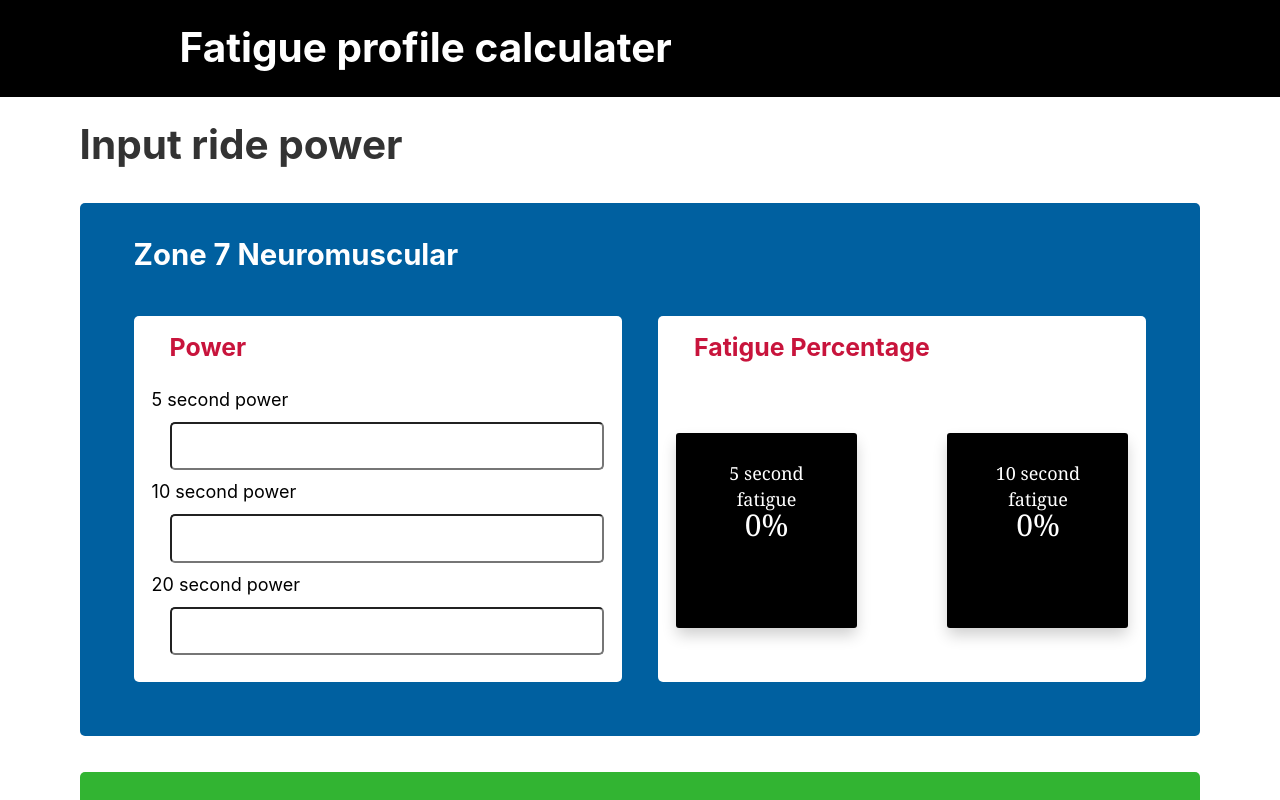
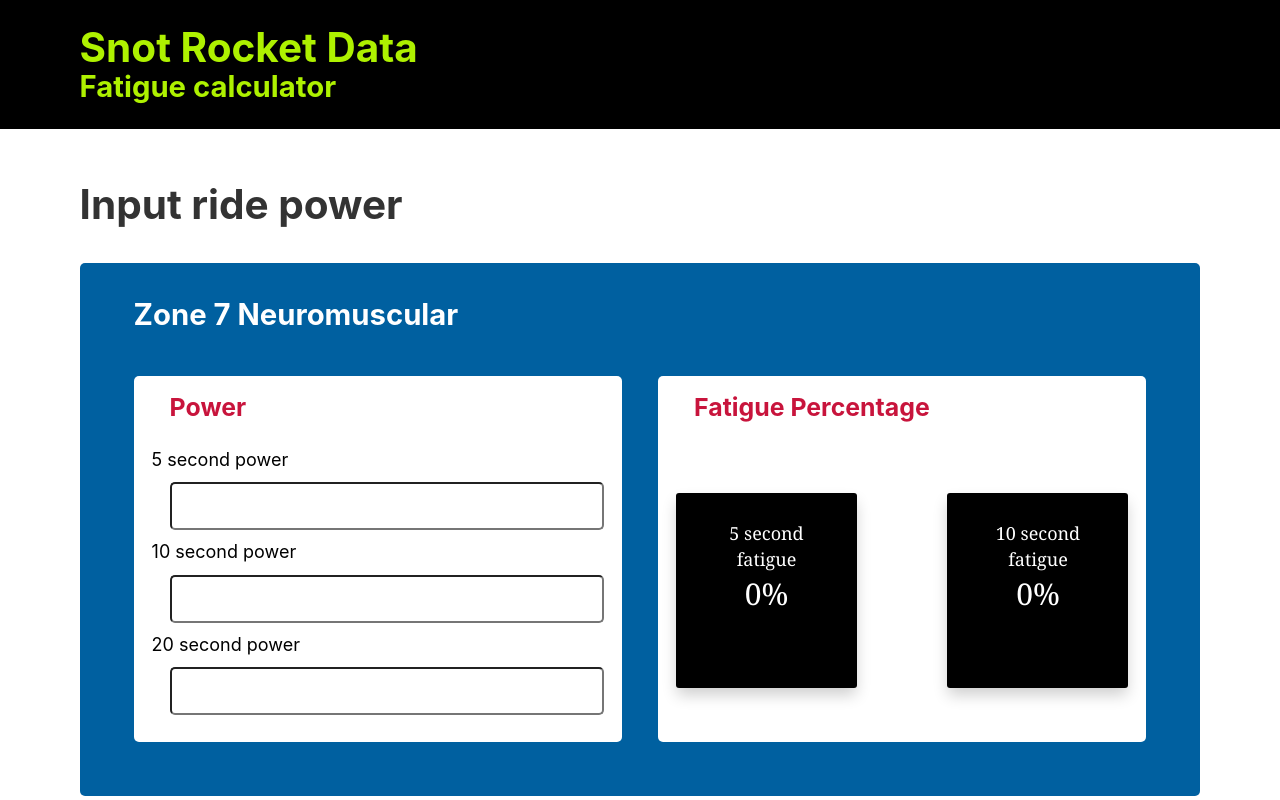
Before and after one commit to instant-coffee/snotrocket, a Gatsby site: page / in a window 1280 px wide. Shown: the top 800 px of the page. Built offline with nearby package versions, Linux system fonts and the light colour scheme; Gatsby itself is replaced by a stand-in of ours.

Commit message:
Site improvements

```diff
--- a/gatsby-config.js
+++ b/gatsby-config.js
@@ -1,6 +1,6 @@
 module.exports = {
   siteMetadata: {
-    title: `Fatigue profile calculater`,
+    title: `Snot Rocket Data`,
     description: `Input power data to find your fatigue profile`,
     author: `@instant-coffee`,
   },
--- a/src/components/header.js
+++ b/src/components/header.js
@@ -2,17 +2,17 @@ import { Link } from "gatsby"
 import PropTypes from "prop-types"
 import React from "react"
 
-const Header = ({ siteTitle }) => (
+const Header = ({ siteTitle , siteSection }) => (
   <header
     style={{
       background: `#000`,
-      marginBottom: `1.45rem`,
+      marginBottom: `3rem`,
     }}
   >
     <div
       style={{
         margin: `0 auto`,
-        maxWidth: 960,
+        maxWidth: 1160,
         padding: `1.45rem 1.0875rem`,
       }}
     >
@@ -20,13 +20,26 @@ const Header = ({ siteTitle }) => (
         <Link
           to="/"
           style={{
-            color: `white`,
+            color: `#AEF100`,
             textDecoration: `none`,
           }}
         >
           {siteTitle}
         </Link>
       </h1>
+
+      <h2 style={{ margin: 0 }}>
+        <Link
+          to="/"
+          style={{
+            color: `#AEF100`,
+            textDecoration: `none`,
+          }}
+        >
+          {siteSection}
+        </Link>
+      </h2>
+
     </div>
   </header>
 )
--- a/src/components/layout.css
+++ b/src/components/layout.css
@@ -620,3 +620,7 @@ pre tt:after {
     font-size: 100%;
   }
 }
+
+header {
+  margin-bottom: 3rem;
+}
--- a/src/components/layout.js
+++ b/src/components/layout.js
@@ -25,7 +25,7 @@ const Layout = ({ children }) => {
 
   return (
     <>
-      <Header siteTitle={data.site.siteMetadata.title} />
+      <Header siteTitle={data.site.siteMetadata.title} siteSection="Fatigue calculator" />
       <div
         style={{
           margin: `0 auto`,
--- a/src/components/scoreBlock/scoreBlock.module.css
+++ b/src/components/scoreBlock/scoreBlock.module.css
@@ -25,6 +25,7 @@
   color: #fff;
   text-align: center;
   font-size: 30px;
+  margin-top: 0.5rem;
 }
 
 .scoreValue {
```
